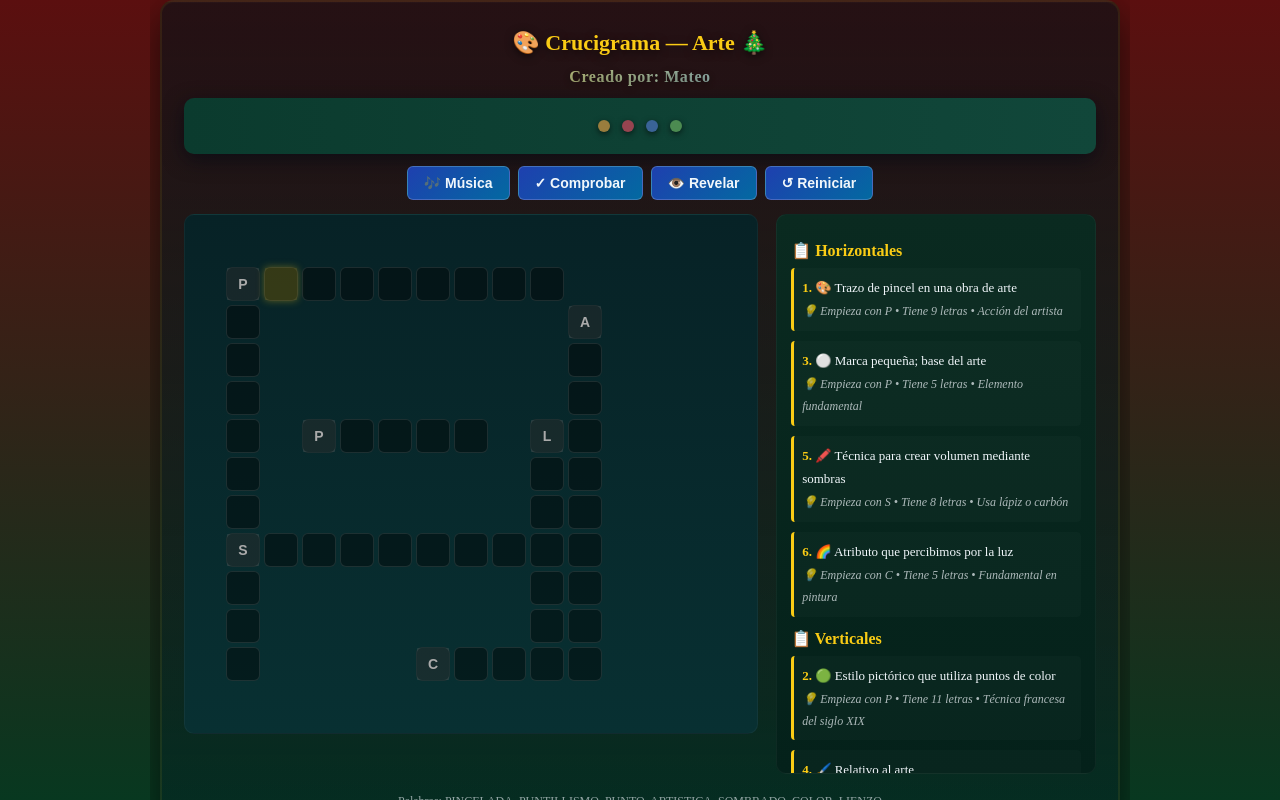
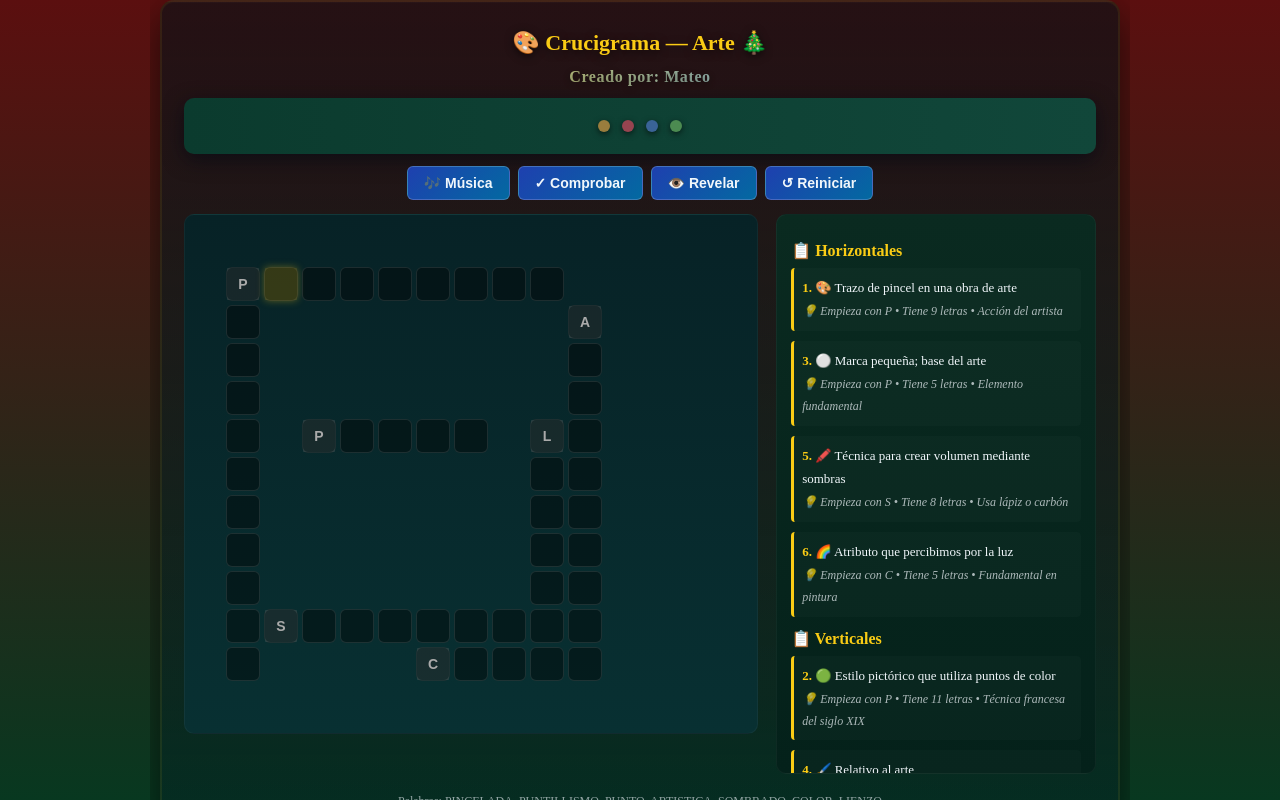
Before and after one commit to matt111111244/crusigramapara6, a website: page index.html in a window 1280 px wide. Drawn offline with Linux system fonts and the light colour scheme.

Commit message:
Update index.html

```diff
--- a/index.html
+++ b/index.html
@@ -257,7 +257,7 @@
     {id:2, word:'PUNTILLISMO', clue:'🟢 Estilo pictórico que utiliza puntos de color', hints:['Empieza con P', 'Tiene 11 letras', 'Técnica francesa del siglo XIX'], dir:'down', r:1, c:1},
     {id:3, word:'PUNTO', clue:'⚪ Marca pequeña; base del arte', hints:['Empieza con P', 'Tiene 5 letras', 'Elemento fundamental'], dir:'across', r:5, c:3},
     {id:4, word:'ARTISTICA', clue:'🖌️ Relativo al arte', hints:['Empieza con A', 'Tiene 9 letras', 'Adjetivo que describe obras'], dir:'down', r:2, c:10},
-    {id:5, word:'SOMBRADO', clue:'🖍️ Técnica para crear volumen mediante sombras', hints:['Empieza con S', 'Tiene 8 letras', 'Usa lápiz o carbón'], dir:'across', r:8, c:1},
+    {id:5, word:'SOMBRADO', clue:'🖍️ Técnica para crear volumen mediante sombras', hints:['Empieza con S', 'Tiene 8 letras', 'Usa lápiz o carbón'], dir:'across', r:10, c:2},
     {id:6, word:'COLOR', clue:'🌈 Atributo que percibimos por la luz', hints:['Empieza con C', 'Tiene 5 letras', 'Fundamental en pintura'], dir:'across', r:11, c:6},
     {id:7, word:'LIENZO', clue:'🖼️ Tela sobre la que pinta el artista', hints:['Empieza con L', 'Tiene 6 letras', 'Material de pintura'], dir:'down', r:5, c:9}
   ];
```
